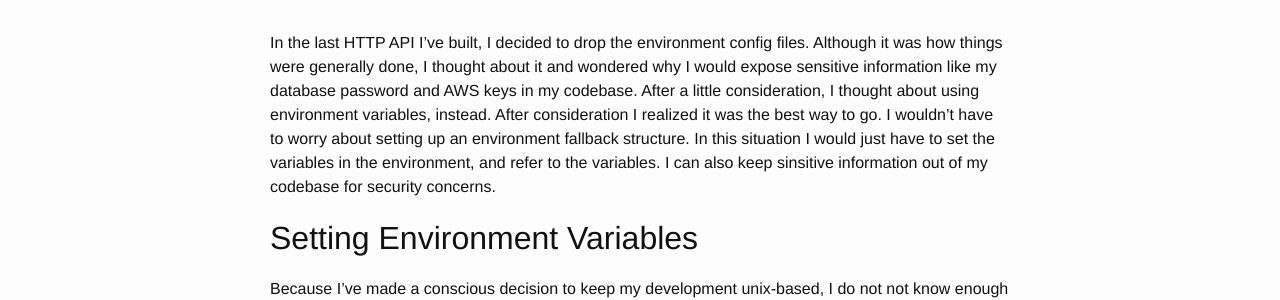
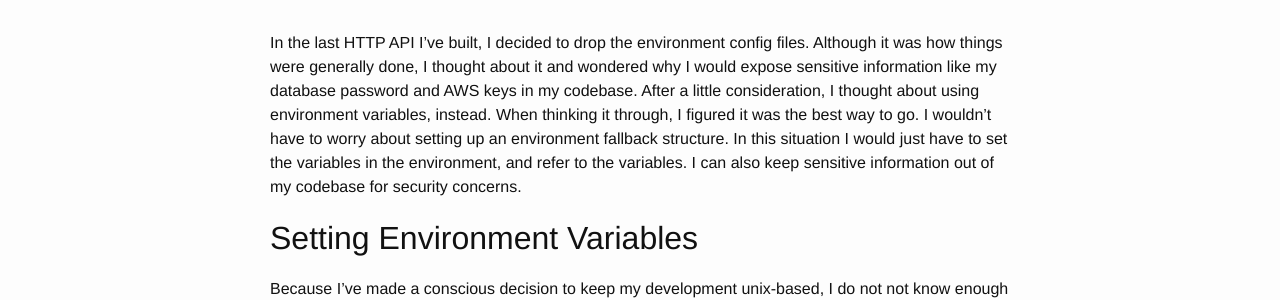
Before and after one commit to ptotaram/preamtotaram, a Jekyll site: the page built from _posts/2016-4-3-no-longer-using-config-files.md, in a window 1280 px wide. Shown: the part 169-469 px from the top of the page. Built offline with Jekyll 4.4.1, drawn with Linux system fonts in a browser that asks for light colours; Markdown is read by kramdown in place of the engine named in the settings.

Commit message:
Proofread

```diff
--- a/_posts/2016-4-3-no-longer-using-config-files.md
+++ b/_posts/2016-4-3-no-longer-using-config-files.md
@@ -6,16 +6,18 @@ categories: development backend
 ---
 
 In the last HTTP API I've built, I decided to drop the environment config files.
-Although it was how things were generally done, I thought about it and wondered why I would expose sensitive information like my database password and AWS keys in my codebase.
+Although it was how things were generally done, I thought about it and wondered why I would expose sensitive information
+like my database password and AWS keys in my codebase.
 After a little consideration, I thought about using environment variables, instead.
-After consideration I realized it was the best way to go.
+When thinking it through, I figured it was the best way to go.
 I wouldn't have to worry about setting up an environment fallback structure.
 In this situation I would just have to set the variables in the environment, and refer to the variables.
-I can also keep sinsitive information out of my codebase for security concerns.
+I can also keep sensitive information out of my codebase for security concerns.
 
 ##Setting Environment Variables
 
-Because I've made a conscious decision to keep my development unix-based, I do not not know enough about Windows servers to comfortably include them in my blog posts.
+Because I've made a conscious decision to keep my development unix-based, I do not not know enough about Windows servers
+to comfortably include them in my blog posts.
 However, creating an environment variable in Unix is easy, just use the `export` command.
 Remember that when you close the terminal instance, you will loose the environment variable.
 Save it to your .zshrc, .bashrc, .bash_profile, or which ever file you may be using.
```
